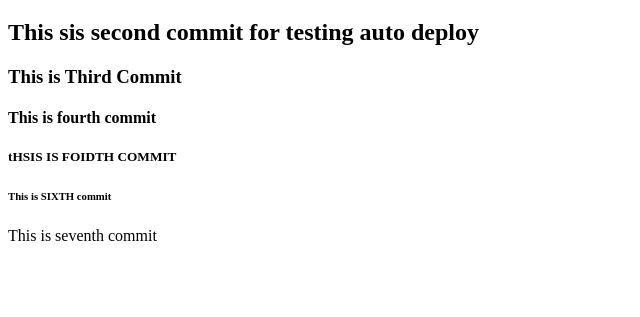
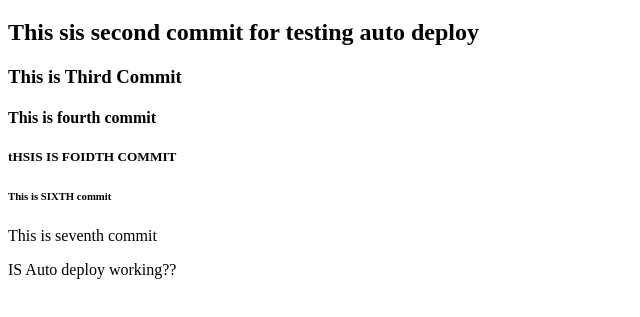
Before and after one commit to PrashrayaPanta/Test1, a plain HTML site: page index.html in a window 1280 px wide. Shown: the part 61-378 px from the top of the page, without its empty margins (0-640 px from the left). Drawn offline with Linux system fonts and the light colour scheme.

Commit message:
auto deploy working ?

```diff
--- a/index.html
+++ b/index.html
@@ -13,5 +13,6 @@
     <h5>tHSIS IS FOIDTH COMMIT</h5>
     <h6>This is SIXTH commit</h6>
     <p>This is seventh commit</p>
+    <p>IS Auto deploy working??</p>
   </body>
 </html>
```
